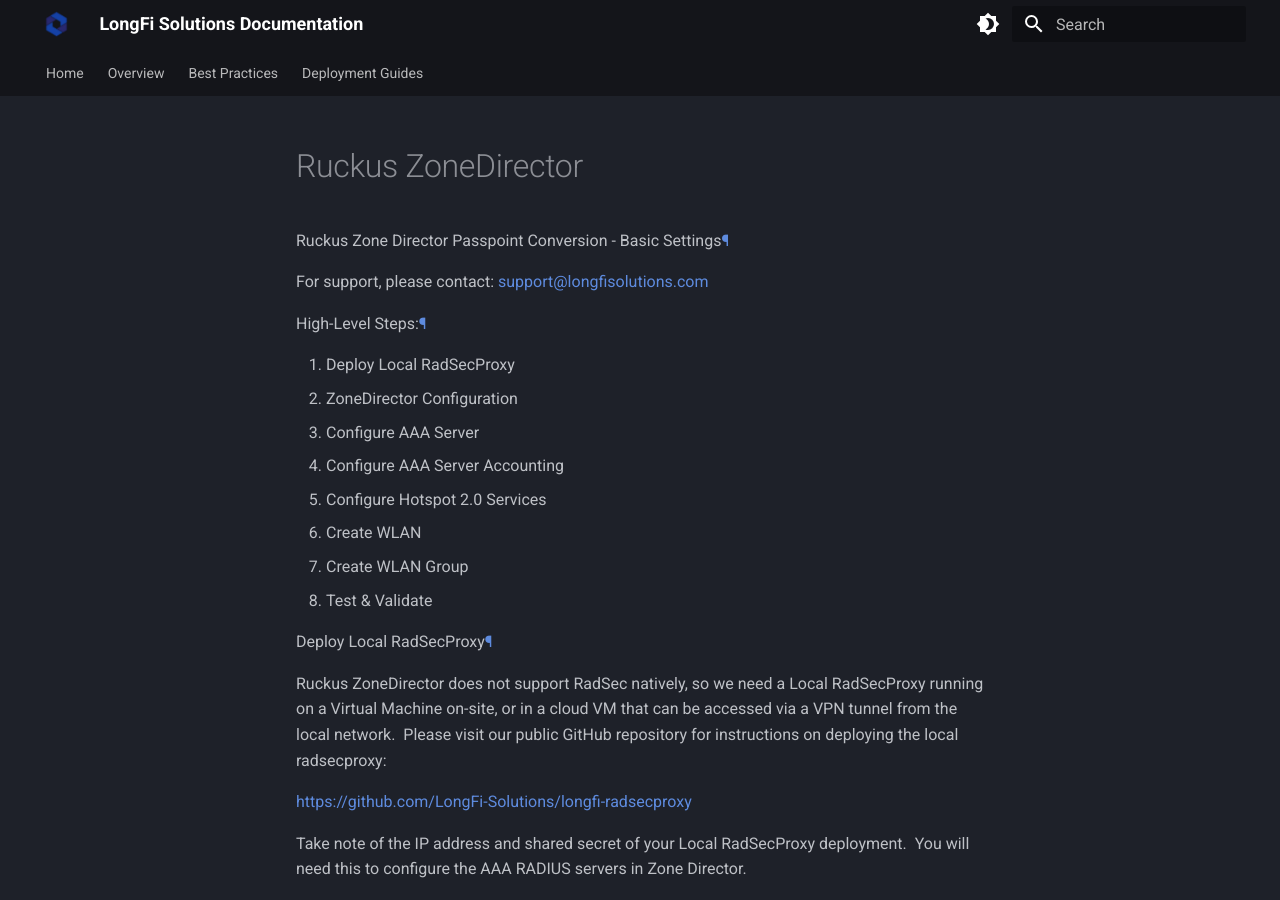
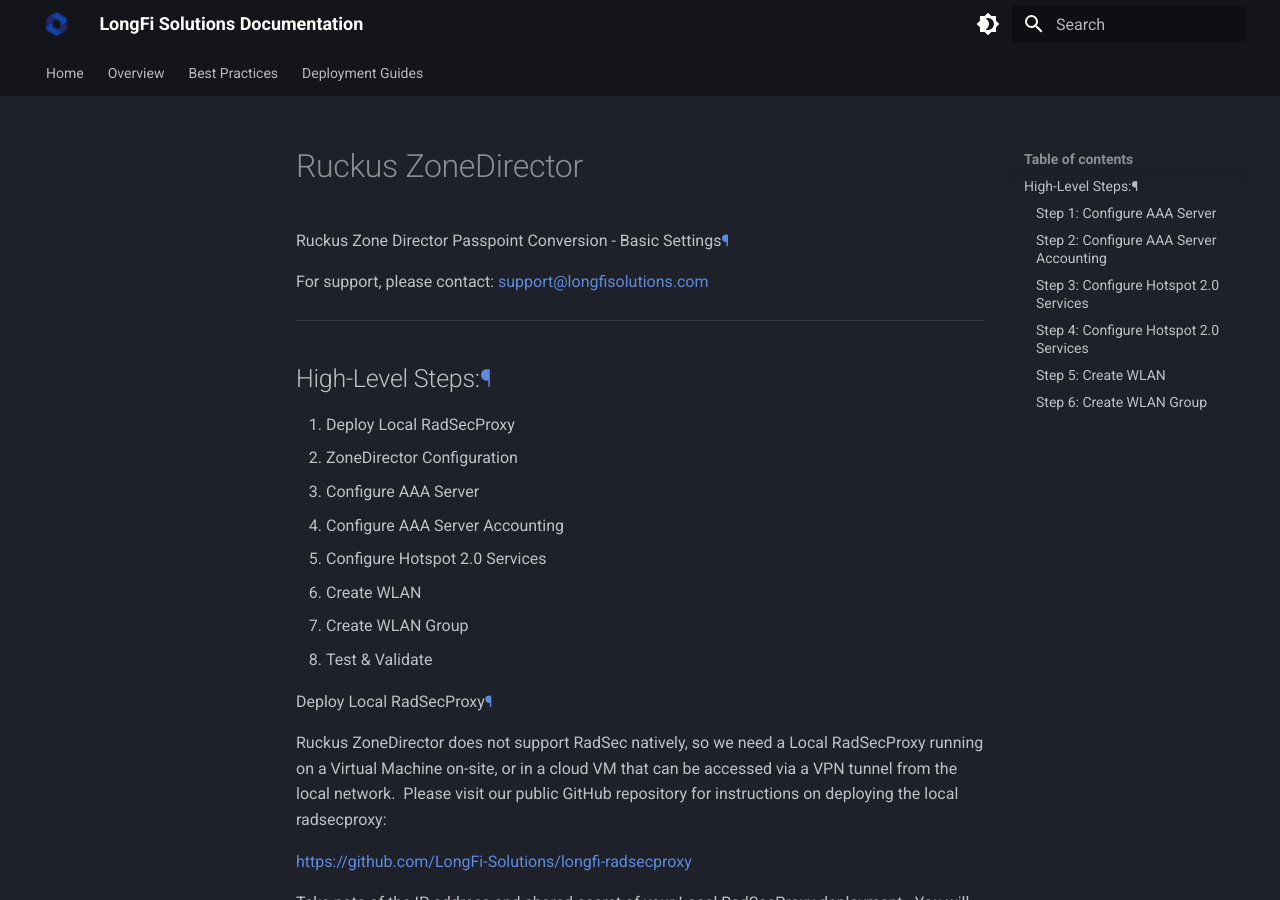
Before and after one commit to LongFi-Solutions/longfi-solutions.github.io, an MkDocs documentation site: the page built from docs/deployment/ruckus-zonedirector.md, in a window 1280 px wide and 900 px high. Built offline with MkDocs 1.6.1 and Material for MkDocs 9.7.7, drawn with Linux system fonts in a browser that asks for light colours.

Commit message:
Update Deployment Guides “ruckus-zonedirector”

```diff
--- a/docs/deployment/ruckus-zonedirector.md
+++ b/docs/deployment/ruckus-zonedirector.md
@@ -6,7 +6,9 @@ Ruckus Zone Director Passpoint Conversion - Basic Settings[¶](https://longfi-so
 
 For support, please contact: [support@longfisolutions.com](mailto:support@longfisolutions.com)
 
-High-Level Steps:[¶](https://longfi-solutions.github.io/deployment/cambium/#high-level-steps "Permanent link")
+***
+
+## High-Level Steps:[¶](https://longfi-solutions.github.io/deployment/cambium/#high-level-steps "Permanent link")
 
 1. Deploy Local RadSecProxy
 2. ZoneDirector Configuration
@@ -25,7 +27,9 @@ Ruckus ZoneDirector does not support RadSec natively, so we need a Local RadSecP
 
 Take note of the IP address and shared secret of your Local RadSecProxy deployment.  You will need this to configure the AAA RADIUS servers in Zone Director.
 
-**Step 1: Configure AAA Server**
+***
+
+### **Step 1: Configure AAA Server**
 
 1. Navigate to **Configure** → **AAA Servers**
 2. Click **Create New**
@@ -39,7 +43,9 @@ Take note of the IP address and shared secret of your Local RadSecProxy deployme
 
 ![](/assets/images/ZoneDirector%20-%201%20AAA.png)
 
-**Step 2: Configure AAA Server Accounting**
+***
+
+### **Step 2: Configure AAA Server Accounting**
 
 1. Navigate to **Configure** → **AAA Servers**
 2. Click **Create New**
@@ -53,7 +59,9 @@ Take note of the IP address and shared secret of your Local RadSecProxy deployme
 
 ![](/assets/images/ZoneDirector%20-%202%20AAA%20Acc.png)
 
-**Step 3: Configure Hotspot 2.0 Services**
+***
+
+### **Step 3: Configure Hotspot 2.0 Services**
 
 1. Navigate to **Configure** → **Hotspot 2.0 Services**
 2. Under **Service Provider Profiles,** Click **Create New**
@@ -81,7 +89,9 @@ Name: Uplink - Organization ID: 2A2F830000
 
 3.5  Click **OK** to save the profile.
 
-**Step 4: Configure Hotspot 2.0 Services**
+***
+
+### **Step 4: Configure Hotspot 2.0 Services**
 
 1. Navigate to **Configure** → **Hotspot 2.0 Services**
 2. Under **Operator Profiles,** Click **Create New**
@@ -107,7 +117,9 @@ Name: Uplink - Organization ID: 2A2F830000
 
  ![](/assets/images/ZoneDirector%20-%204%20profiles.png)
 
-**Step 5: Create WLAN**
+***
+
+### **Step 5: Create WLAN**
 
 1. Navigate to **Configure** → **WLANs**
 2. Under **WLANs**, Click **Create New**
@@ -141,7 +153,9 @@ Name: Uplink - Organization ID: 2A2F830000
 
  ![](/assets/images/ZoneDirector%20-%205%20WLAN.png)
 
-**Step 6: Create WLAN Group**
+***
+
+### **Step 6: Create WLAN Group**
 
 1. Under **WLAN** Groups, Click **Create New**
 2. Select the **Passpoint WLAN** created in **Step 5** and add any other WLAN members required for the site.
```
